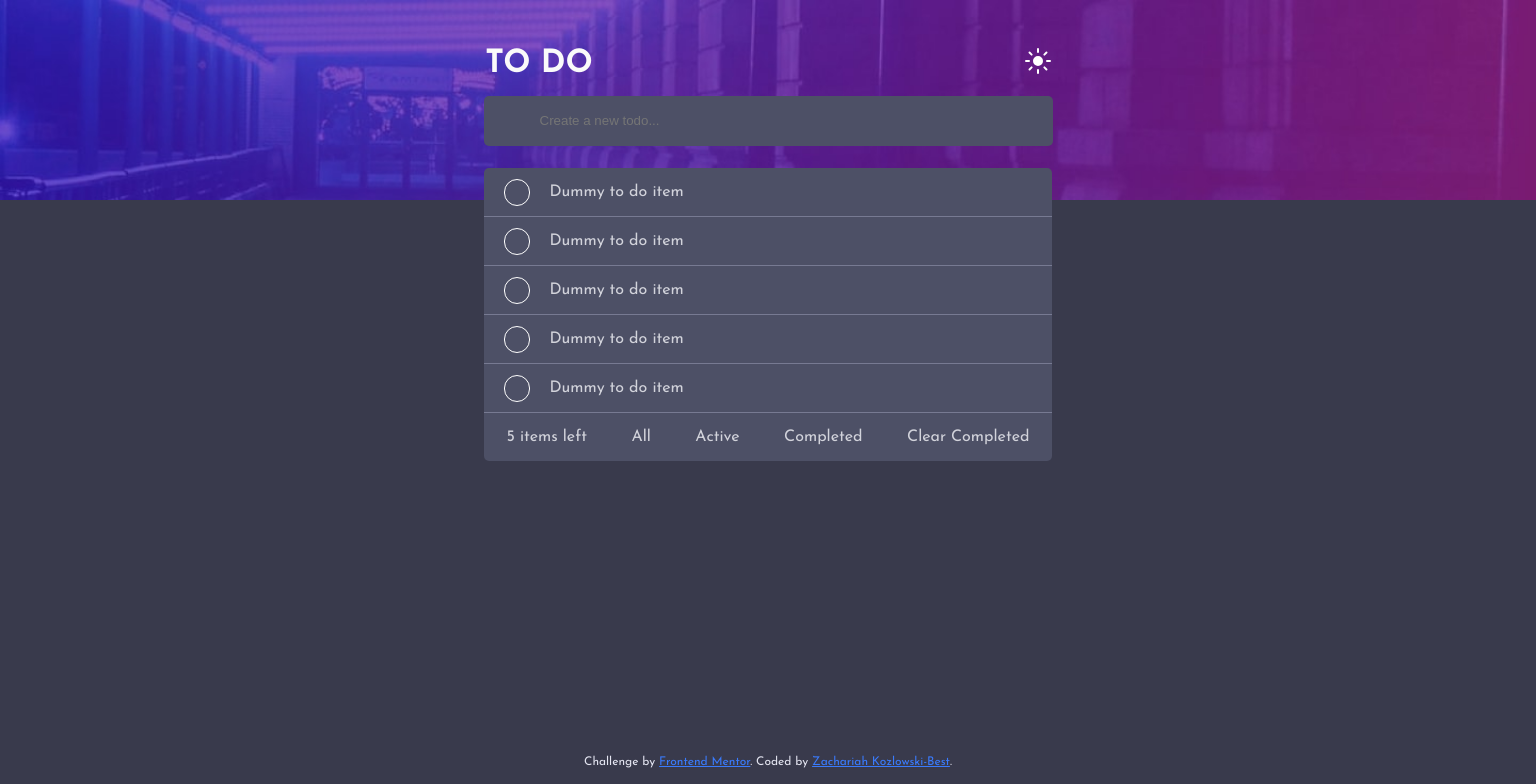
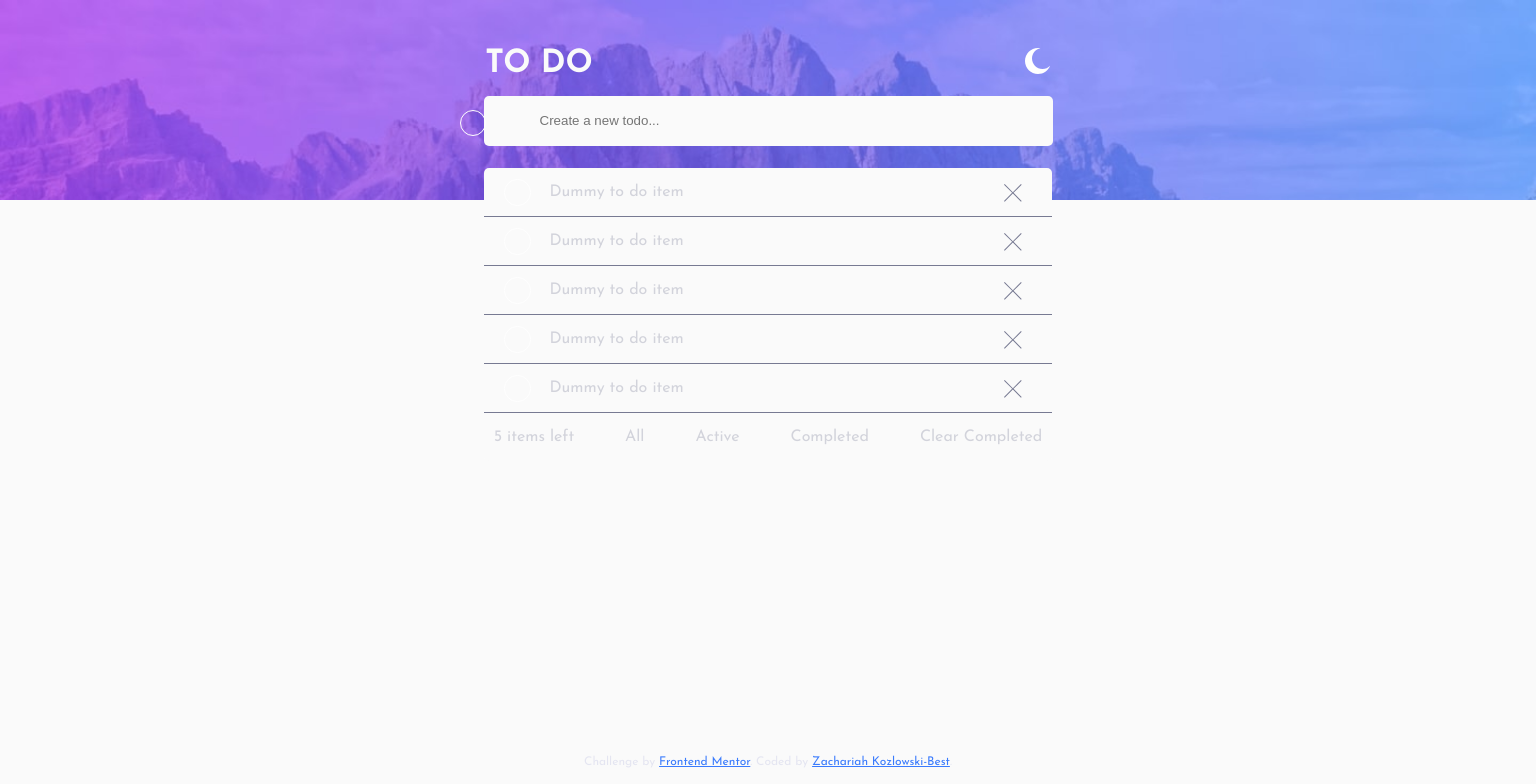
Before and after one commit to zach7815/ToDoList, a React (Create React App) app in the folder task-app/: page / in a window 1536 px wide. Shown: the top 784 px of the page. Built offline with nearby package versions, Linux system fonts and the light colour scheme.

Commit message:
worked on darkMode feature and light mode

```diff
--- a/task-app/src/App.scss
+++ b/task-app/src/App.scss
@@ -23,16 +23,22 @@ $sharedVGrayBlue:hsl(236, 33%, 92%);
 
 $fontFamily:"Josefin Sans",sans-serif;
 
+/* background images variables*/
+$mobDark:url('./images/bg-mobile-dark.jpg');
+$mobLight:url('./images/bg-mobile-light.jpg');
+$deskDark:url('./images/bg-desktop-dark.jpg');
+$deskLight:url('./images/bg-desktop-light.jpg');
+
+
 @mixin circle(
 $border-color:$dayLightGrayBlue,
 $inputCircle:false
 ) {
-  height: 20px;
-  width: 20px;
+  border-color: $border-color;
+  height: 1.5em;
+  width: 1.5em;
   border-style: solid;
   border-width: 1px;
-  border-image: $checkBg;
-  border-image-slice:10;
   border-radius: 50%;
 
 
@@ -53,7 +59,7 @@ body{
   margin:0;
   padding:0;
   box-sizing: border-box;
-  background-color: $nightExtrGrayBlue;
+  background-color:$dayVLightGray ;
   font-family: $fontFamily;
 }
 
@@ -78,15 +84,17 @@ body{
     padding: 0 1rem 0 1rem;
     position: relative;
     top: 2rem;
-    img{
-      height: 50%;
+    a {
+      position: relative;
+      z-index: 2;
       cursor: pointer;
-    }
+      }
+
   }
   margin:0;
 width: 100%;
 height: 200px;
-background-image: url('./images/bg-mobile-dark.jpg');
+background-image: $mobLight;
 background-repeat: no-repeat;
 background-size: cover;
 
@@ -94,9 +102,9 @@ background-size: cover;
   position: relative;
 
   input{
-    background-color: $nightVGrayBlue;
+    background-color: $dayVLightGray;
     border: none;
-    color:$dayLightGrayBlue;;
+    color:$dayLightGrayBlue;
     border-radius: 5px;
     position: relative;
     padding-left: 3.5rem;
@@ -109,7 +117,7 @@ background-size: cover;
 
 
 .innerCircle{
-  @include circle($nightGrayBlue, true)
+  @include circle(#fff, true)
 }
 }
 }
@@ -119,7 +127,7 @@ background-size: cover;
   flex-direction: column;
   justify-content: center;
   align-items: center;
-  width: 78%;
+  width: max-content;
   position: relative;
   bottom:2rem;
   color:$dayLightGrayBlue;
@@ -129,7 +137,7 @@ background-size: cover;
 
 
   .item{
-    background:$nightVGrayBlue;
+    background:$dayVLightGray;
     display: flex;
     justify-content:flex-start;
    align-content: center;
@@ -143,6 +151,9 @@ background-size: cover;
   display: flex;
   justify-content: space-around;
   gap: 1rem;
+  p{
+    cursor: pointer;
+  }
 }
 
     .checkbox-round{
@@ -212,7 +223,6 @@ background-size: cover;
       align-self: center;
       position: relative;
       left:4rem;
-      cursor: pointer;
     }
 
   }
@@ -225,14 +235,15 @@ background-size: cover;
     display: flex;
     gap:4rem;
     border-radius: 0 0 5px 5px;
-    .clearBtn{
+    a {
       cursor: pointer;
-    }
+      }
+
   }
 }
 
 .Toggles{
-  background:$nightVGrayBlue;
+  background:$dayVLightGray;
   color:$dayLightGrayBlue;
   display: flex;
   justify-content: space-around;
@@ -250,12 +261,13 @@ background-size: cover;
 }
 
 .deskToggle{
-background-color:$nightVGrayBlue;
+background-color:$dayVLightGray;
 color:$dayLightGrayBlue;
 display: flex;
 justify-content: space-around;
 padding: 1rem 0 1rem 0;
-width: 49.9%;
+width: 100%;
+gap:2rem;
 max-width: 567.583px;
 border-radius: 0 0 5px 5px;
 display:none;
@@ -283,15 +295,13 @@ display:none;
 
 @media screen and (min-width:1439px) {
 .header{
-  background-image: url('./images/bg-desktop-dark.jpg');
+  background-image:$deskLight;
   .heading{
     justify-content: center;
     top:3rem;
   gap:27rem;
   }
-  .icon{
-    cursor: pointer;
-  }
+
 
   .inputWrap{
     display: flex;
@@ -303,35 +313,23 @@ display:none;
       right:1rem;
     }
     .innerCircle{
-      left: 29rem;
+      left: 28.75rem;
     }
 }
 
 }
 .listContent{
-.item{
-  gap:1rem;
-
-  .innerCircle{
-    border-width: 2px;
-  }
-
-  .cross{
-    left:19rem;
-    display:none;
-  }
+  .item{
+    width: 40rem;
+    max-width:552.317px;
+    display: flex;
+justify-content: flex-start;
+gap: 1rem;
+.cross{
+  position: relative;
+  top:1rem;
+  left:19rem;
 }
-
-.item:hover{
-  .cross{
-    display: block;
-  }
-}
-
-
-  .item{
-    width: 48.5%;
-    max-width:552.317px
   }
   .itemCount{
     display:none;
@@ -346,3 +344,17 @@ display:none;
 }
 
 }
+
+
+/* classes for Lightmode*/
+.toggle-inner{
+  .lightBgImg{
+    background-image: $deskLight;
+  }
+
+
+}
+
+.light{
+  background-color:hsl(0, 0%, 98%);
+}
--- a/task-app/src/components/Attribution.jsx
+++ b/task-app/src/components/Attribution.jsx
@@ -5,7 +5,7 @@ export default function Attribution(){
         <>
              <div className="attribution">
       Challenge by <a href="https://www.frontendmentor.io?ref=challenge" target="_blank" rel="noreferrer">Frontend Mentor</a>.
-      Coded by <a href="github.com/zach7815/">Zachariah Kozlowski-Best</a>.
+      Coded by <a href="github.com/zach7815/" target="_blank">Zachariah Kozlowski-Best</a>.
     </div>
         </>
     )
--- a/task-app/src/components/Header.jsx
+++ b/task-app/src/components/Header.jsx
@@ -1,17 +1,45 @@
-import React from 'react';
+import React, {useEffect,useState} from 'react';
+import {ReactComponent as ReactLogo} from '../images/icon-moon.svg';
+
+
 
 
 const Header = ()=>{
+const [darkMode, setDarkMode]=useState(false);
+useEffect(()=>{
+    const body = document.body
+    const bgImage = document.querySelector('.header')
+
+    // If dark mode is enabled - adds classes to update dark-mode styling.
+    // Else, removes and styling is as normal.
+    if( darkMode === true ) {
+      body.classList.add('light')
+    //   bgImage.style.backgroundImage="url('./images/bg-desktop-dark.jpg')"
+    } else {
+      body.classList.remove('light')
+    //   bgImage.style.backgroundImage="url('./images/bg-desktop-light.jpg')"
+    }
+
+}, [darkMode])
+
     return (
         <div className="header">
         <div className='heading'>
         <h1>to do</h1>
-        <svg className='icon' xmlns="http://www.w3.org/2000/svg" width="26" height="26"><path fill="#FFF" fillRule="evenodd" d="M13 21a1 1 0 011 1v3a1 1 0 11-2 0v-3a1 1 0 011-1zm-5.657-2.343a1 1 0 010 1.414l-2.121 2.121a1 1 0 01-1.414-1.414l2.12-2.121a1 1 0 011.415 0zm12.728 0l2.121 2.121a1 1 0 01-1.414 1.414l-2.121-2.12a1 1 0 011.414-1.415zM13 8a5 5 0 110 10 5 5 0 010-10zm12 4a1 1 0 110 2h-3a1 1 0 110-2h3zM4 12a1 1 0 110 2H1a1 1 0 110-2h3zm18.192-8.192a1 1 0 010 1.414l-2.12 2.121a1 1 0 01-1.415-1.414l2.121-2.121a1 1 0 011.414 0zm-16.97 0l2.121 2.12A1 1 0 015.93 7.344L3.808 5.222a1 1 0 011.414-1.414zM13 0a1 1 0 011 1v3a1 1 0 11-2 0V1a1 1 0 011-1z"/></svg>
+        <a href='null'
+         className='.icon'
+         onClick={(e)=>{
+            e.preventDefault();
+            darkMode === false ? setDarkMode(true) : setDarkMode(false)
+            }}
+         >
+        <ReactLogo/>
+        </a>
         </div>
         <div className='inputWrap'>
         < input type="text" placeholder="Create a new todo..." maxLength="50"/>
 
-        {/* <span className="innerCircle"></span> */}
+        <span className="innerCircle"></span>
         </div>
         </div>
     )
--- a/task-app/src/components/listItem.jsx
+++ b/task-app/src/components/listItem.jsx
@@ -8,8 +8,12 @@ const ListItem = () =>{
         <input className="checkbox-round" type="checkbox"/>
         <p className="itemContent">Dummy to do item</p>
         </label>
+        <a href="null"
+        onClick={(e)=>e.preventDefault()}
+        >
         <svg className="cross"
         xmlns="http://www.w3.org/2000/svg" width="18" height="18"><path  fillRule="evenodd" d="M16.97 0l.708.707L9.546 8.84l8.132 8.132-.707.707-8.132-8.132-8.132 8.132L0 16.97l8.132-8.132L0 .707.707 0 8.84 8.132 16.971 0z"/></svg>
+        </a>
         </div>
     )
 }
--- a/task-app/src/index.css
+++ /dev/null
@@ -1,13 +0,0 @@
-body {
-  margin: 0;
-  font-family: -apple-system, BlinkMacSystemFont, 'Segoe UI', 'Roboto', 'Oxygen',
-    'Ubuntu', 'Cantarell', 'Fira Sans', 'Droid Sans', 'Helvetica Neue',
-    sans-serif;
-  -webkit-font-smoothing: antialiased;
-  -moz-osx-font-smoothing: grayscale;
-}
-
-code {
-  font-family: source-code-pro, Menlo, Monaco, Consolas, 'Courier New',
-    monospace;
-}
--- a/task-app/src/index.js
+++ b/task-app/src/index.js
@@ -1,6 +1,5 @@
 import React from 'react';
 import ReactDOM from 'react-dom/client';
-import './index.css';
 import App from './App';
 
 
```
Also changed, not shown: task-app/src/components/bgToggle.js (added, +7 -0 lines).
